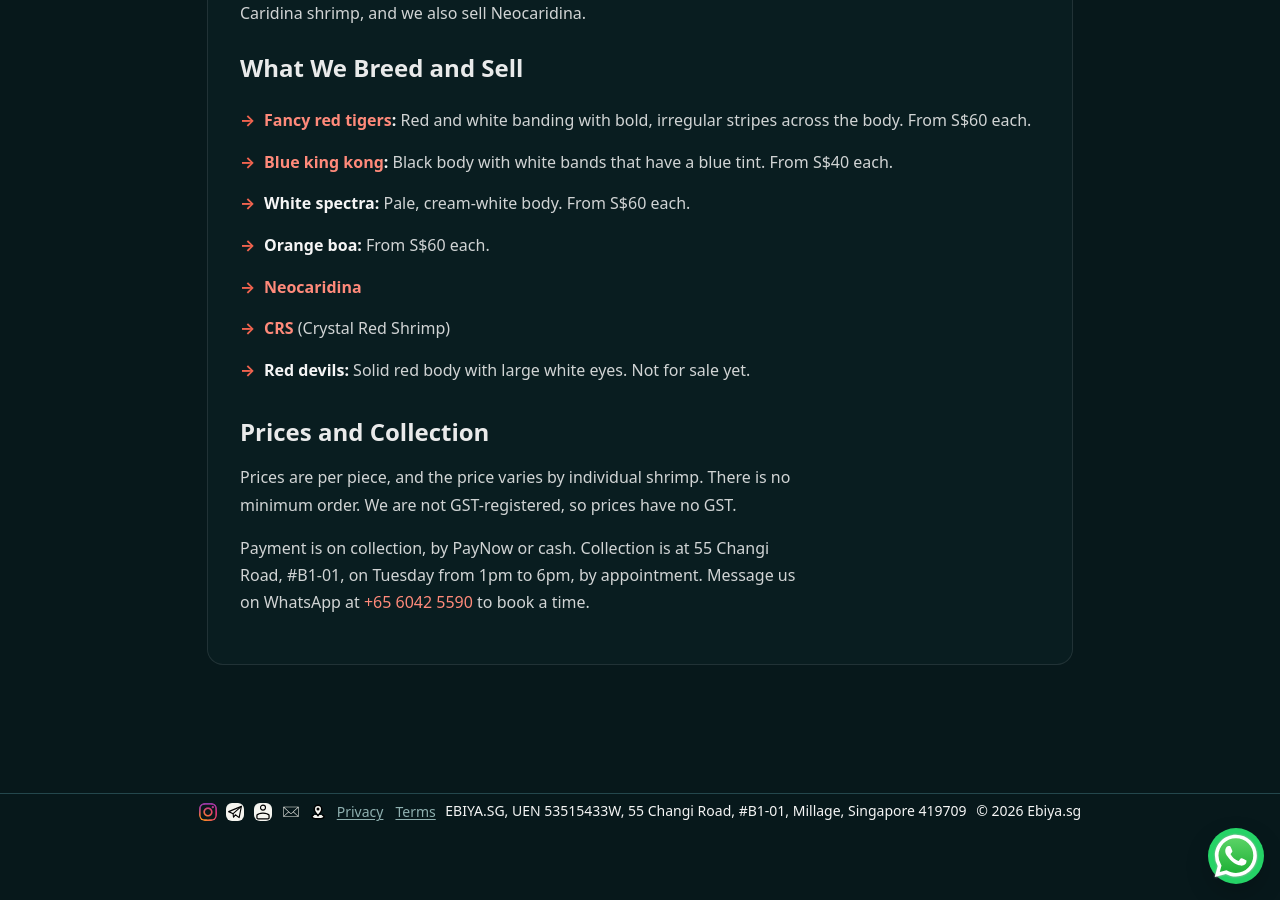
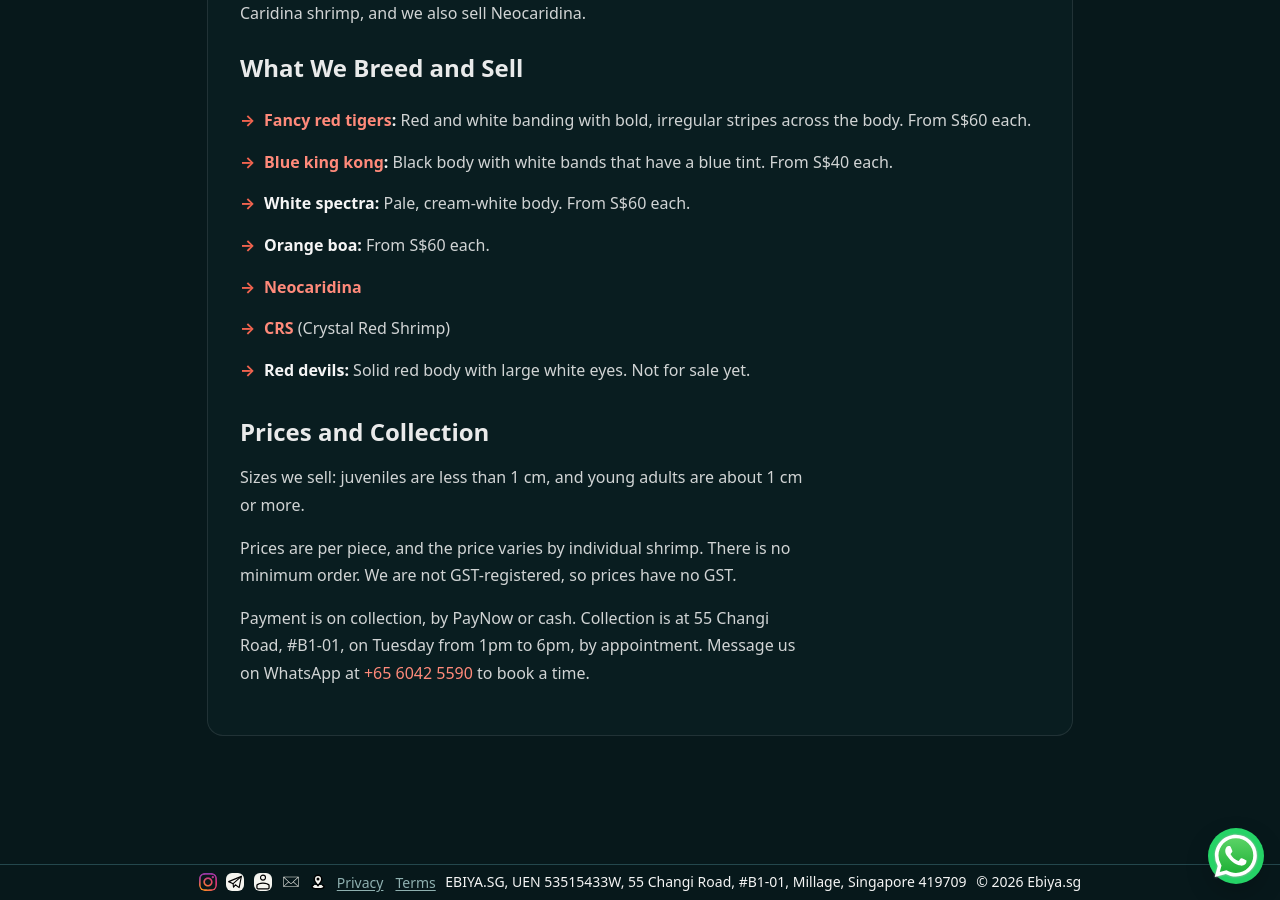
Before and after one commit to m33lucky-benny/reimagined-eureka, a Jekyll site: the page built from shrimp.md, in a window 1280 px wide and 900 px high, scrolled down 2367 px. Built offline with Jekyll 4.4.1, drawn with Linux system fonts in a browser that asks for light colours.

Commit message:
Add the sizes sold (juveniles under 1 cm, young adults about 1 cm or more) to the hub and type pages
Co-Authored-By: Claude Sonnet 5.5 <noreply@anthropic.com>

```diff
--- a/_includes/type-spoke.html
+++ b/_includes/type-spoke.html
@@ -48,6 +48,7 @@
     {%- else %}
     <p>Message us on WhatsApp for the price. Prices are per piece and vary by individual shrimp. There is no minimum order.</p>
     {%- endif %}
+    <p>Sizes we sell: juveniles are less than 1 cm, and young adults are about 1 cm or more.</p>
     {%- if qty != nil %}
     <p>On our shrimp page now: {% if qty == 0 %}sold out right now{% else %}{{ qty }}{% if plus %}+{% endif %} available{% endif %}.</p>
     {%- endif %}
--- a/shrimp.md
+++ b/shrimp.md
@@ -120,6 +120,7 @@ schema_type: ImageGallery
     </ul>
 
     <h3>Prices and Collection</h3>
+    <p>Sizes we sell: juveniles are less than 1 cm, and young adults are about 1 cm or more.</p>
     <p>Prices are per piece, and the price varies by individual shrimp. There is no minimum order. We are not GST-registered, so prices have no GST.</p>
     <p>Payment is on collection, by PayNow or cash. Collection is at 55 Changi Road, #B1-01, on Tuesday from 1pm to 6pm, by appointment. Message us on WhatsApp at <a href="https://wa.me/6560425590">+65 6042 5590</a> to book a time.</p>
 
```
